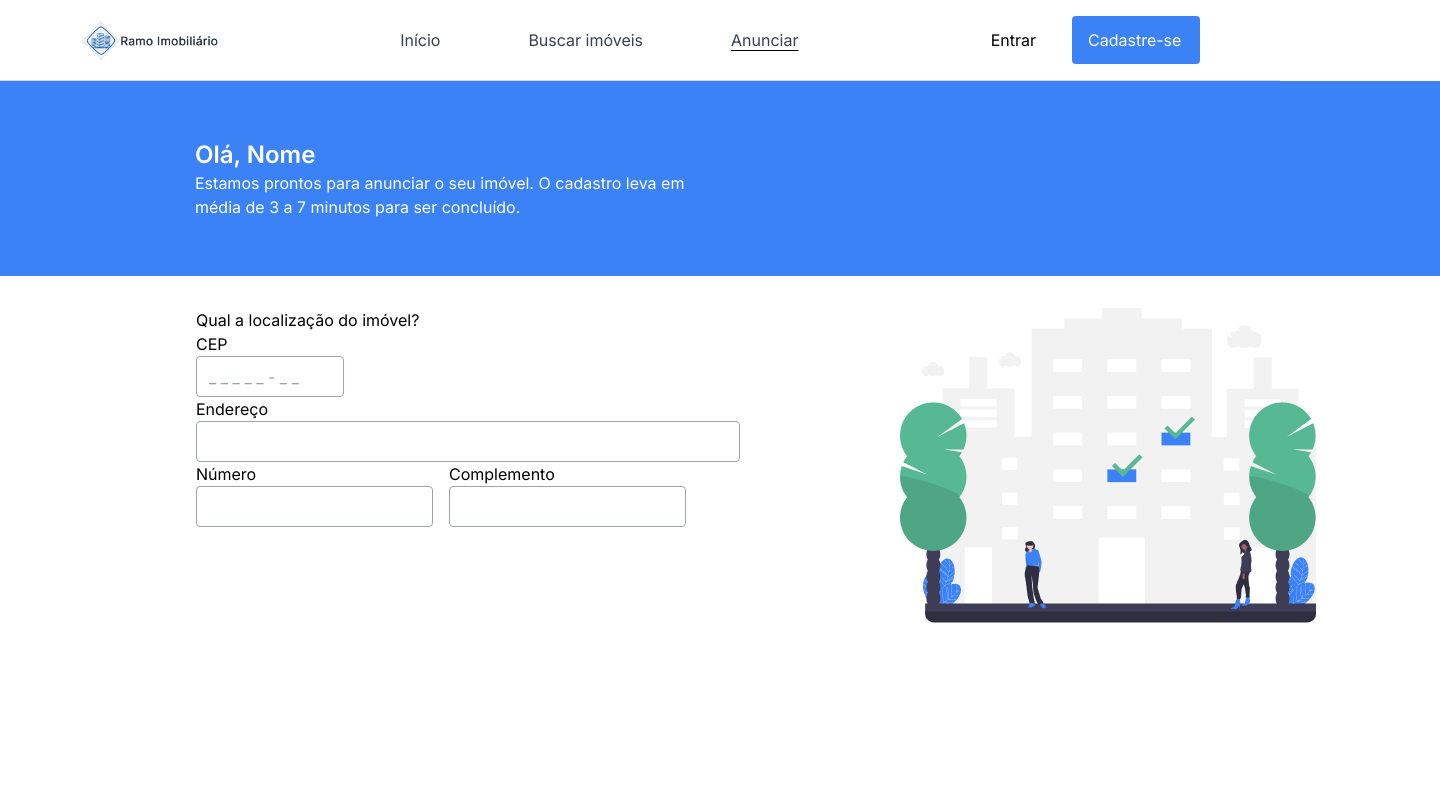
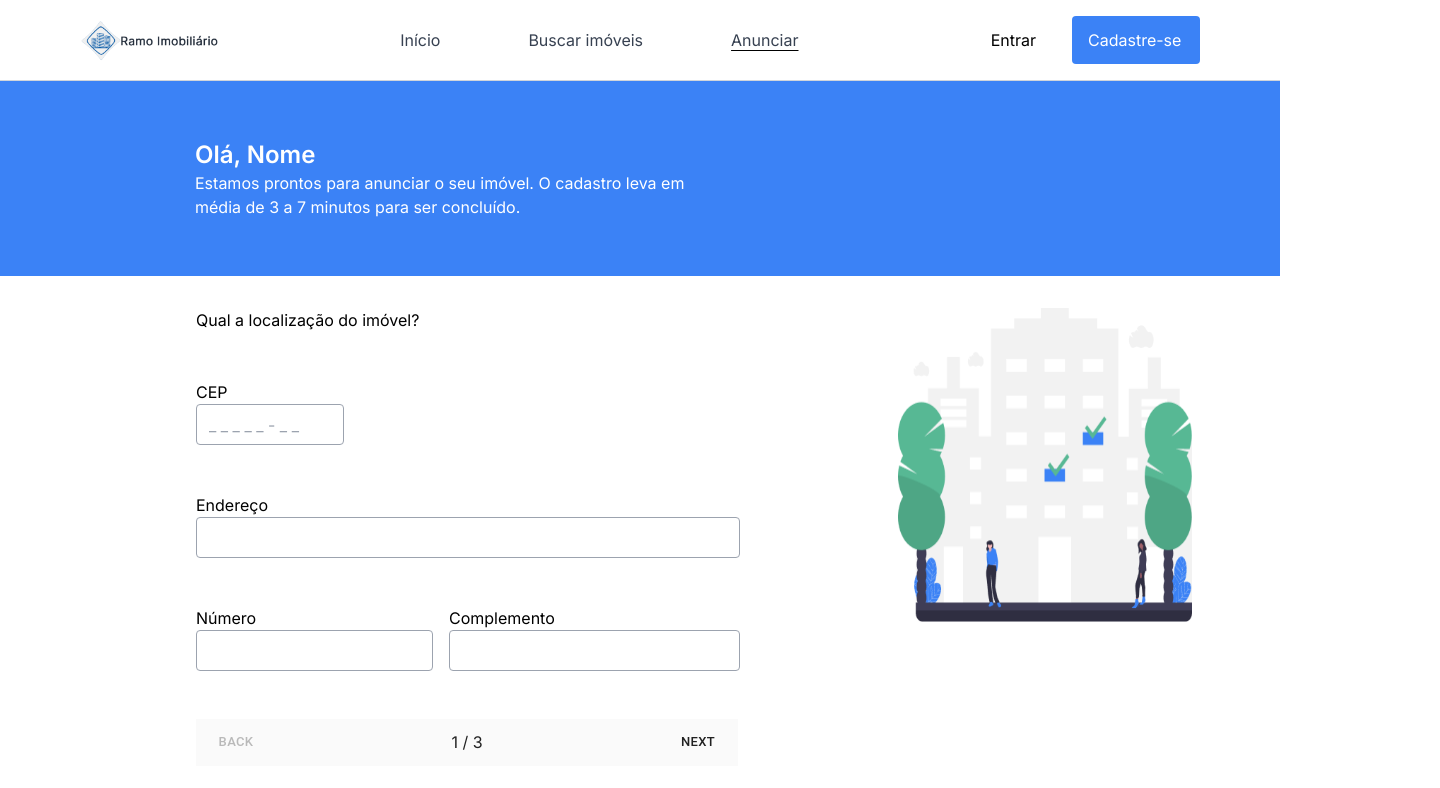
Before and after one commit to jpwf/Ramo-Imobiliario, a React (Vite) app in the folder client/: page /criar-anuncio in a window 1280 px wide. Shown: the top 788 px of the page, 1440 px wide, since content can reach past the window. Built offline with nearby package versions, Linux system fonts and the light colour scheme.

Commit message:
almost done

```diff
--- a/client/package.json
+++ b/client/package.json
@@ -20,6 +20,7 @@
     "yup": "^0.32.11"
   },
   "devDependencies": {
+    "@material-ui/core": "^4.12.4",
     "@mui/material": "^5.11.4",
     "@tailwindcss/forms": "^0.5.3",
     "@types/react": "^18.0.26",
--- /dev/null
+++ b/client/src/components/Stepper.jsx
@@ -0,0 +1,76 @@
+// import React from 'react';
+// import Box from '@material-ui/core';
+// import Stepper from '@material-ui/core';
+// import Step from '@material-ui/core';
+// import StepLabel from '@material-ui/core';
+// import Button from '@material-ui/core';
+// import Typography from '@material-ui/core';
+
+import {Box, MobileStepper, Button, useTheme} from '@material-ui/core'
+// import {KeyboardArrowLeft} from '@material-ui/core';
+// import {KeyboardArrowRight} from '@material-ui/core/';
+
+import * as React from 'react'
+
+
+
+function AnuncioStepper() {
+  const steps = [1, 2, 3]
+  const theme = useTheme()
+  const [activeStep, setActiveStep] = React.useState(0);
+  const maxSteps = steps.length;
+
+
+  const handleNext = () => {
+    setActiveStep((prevActiveStep) => prevActiveStep + 1);
+  };
+
+  const handleBack = () => {
+    setActiveStep((prevActiveStep) => prevActiveStep - 1);
+  };
+
+  return(
+    <div>
+
+          <Box sx={{ maxWidth: 400, flexGrow: 1 }}>
+
+          <Box sx={{ height: 70, maxWidth: 543, width: '100%', py: 8, alignItems: 'center', justifyContent: 'center' }}>
+            {steps[activeStep].description}
+          </Box>
+          <MobileStepper
+            variant="text"
+            steps={maxSteps}
+            position="static"
+            activeStep={activeStep}
+            nextButton={
+              <Button
+                size="small"
+                onClick={handleNext}
+                disabled={activeStep === maxSteps - 1}
+                sx={{ bgcolor: 'background.b500', color:'text.paper'}}
+              >
+                Next
+                {/* {theme.direction === 'rtl' ? (
+                    <KeyboardArrowLeft />
+                  ) : (
+                    <KeyboardArrowRight />
+                  )} */}
+              </Button>
+            }
+            backButton={
+              <Button size="small" onClick={handleBack} disabled={activeStep === 0}>
+                {/* {theme.direction === 'rtl' ? (
+                    <KeyboardArrowRight />
+                  ) : (
+                    <KeyboardArrowLeft />
+                  )} */}
+                Back
+              </Button>
+            }
+          />
+        </Box>
+
+    </div>
+  )
+}
+export default AnuncioStepper
--- a/client/src/pages/Anuncio.jsx
+++ /dev/null
@@ -1,32 +0,0 @@
-import React from 'react';
-
-
-function Anuncio(){
-  return(
-    <div>
-      <div className='bg-blue-400 '>
-        <h2>Olá user</h2>
-
-        <p>Estamos prontos para anunciar o seu imóvel. O cadastro leva em <br></br>
-        média de 3 a 7 minutos para ser concluído.</p>
-      </div>
-      <div className='flex  flex-col justify-start'>
-        <p>Qual a localização do seu imóvel?</p>
-        <div className='flex flex-col'>
-          <label>CEP</label>
-          <input type='number' placeholder='_____-__' />
-        </div>
-        <div className='flex flex-col'>
-          <label>Endereço *</label>
-          <input type='name' />
-        </div>
-        <div className='flex'>
-
-        </div>
-        </div>
-
-
-    </div>
-  )
-}
-export default Anuncio
--- a/client/src/pages/CreateAnuncio.jsx
+++ b/client/src/pages/CreateAnuncio.jsx
@@ -1,54 +1,53 @@
-// import { useState } from 'react';
-// import Navbar from '../components/navBar'
-// import Stepper from "@mui/material"
-// import {Stepper,Step, StepLabel} from "@mui/material"
-// import Step from "@mui/material/Step"
-// import StepLabel from "@mui/material/StepLabel"
-// import Button from '@mui/material/Button';
+import AnuncioStepper from '../components/Stepper'
 import Navbar from '../components/navBar'
 import anuncio from '../assets/anuncio.png'
+// import {Stepper, Step, StepLabel, Button, Typography, Box} from '@material-ui/core'
+// import * as React from 'react';
+
+
+
 
 function CriarAnuncio() {
-    // const [activeStep, setActiveStep] = useState(1);
+
+
     return(
-        <div className='w-full h-screen'>
+        <div className=' w-full h-screen'>
            <Navbar />
-            <div className='flex flex-col w-[1440px] h-[195px] bg-blue-500 pl-[195px] justify-center  text-white  '>
+            <div className='flex flex-col w-full h-[195px] bg-blue-500 pl-[195px] justify-center  text-white  '>
                 <h2 className='font-semibold items-center text-2xl'>Olá, Nome</h2>
                 <p className='items-center text-base'>Estamos prontos para anunciar o seu imóvel. O cadastro leva em <br/>
                 média de 3 a 7 minutos para ser concluído.</p>
             </div>
-            <div className='flex gap-40 pt-8'>
-                <div className='flex flex-col pl-[196px] '>
+            <div className='flex gap-40 pt-8 pl-[196px] w-full h-screen' >
+                <div className='flex flex-col  gap-12 w-1/2'>
                     <p>Qual a localização do imóvel?</p>
-                    <label>CEP</label>
-                    <input className='px-3 py-4  w-[148px] h-[41px] items-center border border-solid box-border border-gray-400 rounded' placeholder='_ _ _ _ _ - _ _'/>
-                    <label>Endereço</label>
-                    <input className='w-[544px] h-[41px] rounded border border-solid border-box border-gray-400 px-3 py-4 items-center' />
+                    <div className='flex flex-col'>
+                        <label>CEP</label>
+                        <input className='px-3 py-4  w-[148px] h-[41px] items-center border border-solid box-border border-gray-400 rounded' placeholder='_ _ _ _ _ - _ _'/>
+                    </div>
+
+                    <div>
+                        <label>Endereço</label>
+                        <input className='w-[544px] h-[41px] rounded border border-solid border-box border-gray-400 px-3 py-4 items-center' />
+                    </div>
+
                    <div className='flex gap-4 ' >
                         <div className='flex flex-col'>
                             <label>Número</label>
-                            <input className='w-[237px] h-[41px] items-center px-3 py-4 rounded border border-solid border-box border-gray-400 '/>
+                            <input className='w-[237px] h-[41px] items-center px-4 py-3 rounded border border-solid border-box border-gray-400 '/>
                         </div>
                         <div className='flex flex-col'>
                         <label>Complemento</label>
-                            <input className='w-[237px] h-[41px] items-center px-3 py-4 rounded border border-solid border-box border-gray-400 '/>
+                            <input className='w-[291px] h-[41px] items-center px-4 py-3 rounded border border-solid border-box border-gray-400 '/>
                         </div>
+
                    </div>
+                   <AnuncioStepper className='mb-[176px]' />
                 </div>
-                <img src={anuncio} />
+                <img src={anuncio} className='max-w-[416px] max-h-[314px] pr-[122px]' />
             </div>
-            {/* <Stepper activeStep={activeStep}>
-                <Step>
-                    <StepLabel></StepLabel>
-                </Step>
-                <Step>
-                    <StepLabel></StepLabel>
-                </Step>
-                <Step>
-                    <StepLabel></StepLabel>
-                </Step>
-            </Stepper> */}
+
+
 
 
         </div>
--- /dev/null
+++ b/client/src/pages/createAnuncio-2.jsx
@@ -0,0 +1,44 @@
+import React from 'react';
+import Navbar from '../components/navBar'
+import AnuncioStepper from '../components/Stepper'
+  import {Slider, Box} from '@material-ui/core'
+  import anuncio from '../assets/anuncio.png'
+
+function CreateAnuncio2(){
+  return(
+
+    <div className='h-screen'>
+      <Navbar />
+      <div className='flex gap-40'>
+        <div className='pl-[195px] pt-[72px] flex flex-col'>
+          <div className='  pb-[24px] '>
+            <h2 className='text-xl font-bold text-gray-800'>Detalhes sobre o seu imóvel</h2>
+            <p className='text-base text-gray-800 font-normal'>Essas informações são importantes para que seu anúncio apareça</p>
+            <p>corretamente nas buscas dos interessados</p>
+          </div>
+          <div>
+            <p>Insira a imagem do seu imóvel:</p>
+            {/* Inserir uploader component */}
+            <div className='w-[544px] h-[157px] items-center'>Inserir component uploader</div>
+          </div>
+
+            <label className='flex flex-col gap-2'>
+              Descreva seu imóvel:
+              <textarea className='max-h-[544px]' rows={8} cols={24}/>
+            </label>
+
+
+          <p className='pb-[56px] pt-[26px]'>Quantidade de quartos:</p>
+          <Slider defaultValue={50} aria-label="Default" valueLabelDisplay="auto" />
+          <div className='py-[22px]'></div>
+          <AnuncioStepper/>
+        </div>
+
+        <img src={anuncio} className='max-w-[416px] max-h-[314px] pr-[122px]' />
+      </div>
+
+
+    </div>
+  )
+}
+export default CreateAnuncio2
--- a/client/src/routes/Routes.jsx
+++ b/client/src/routes/Routes.jsx
@@ -7,6 +7,7 @@ import { ToastContainer } from 'react-toastify'
 import App from '../App'
 import Busca from '../pages/Busca'
 import CriarAnuncio from '../pages/CreateAnuncio'
+import CriarAnuncio2 from '../pages/createAnuncio-2'
 import ErrorPage from '../pages/Error'
 import Inicio from '../pages/Inicio'
 import LoginPage from '../pages/Login'
@@ -20,6 +21,7 @@ export default function router() {
             <Route path='/' element={<Inicio />} />
             <Route path='/busca' element={<Busca />} />
             <Route path='/criar-anuncio' element={<CriarAnuncio />} />
+            <Route path='/criar-anuncio2' element={<CriarAnuncio2 />} />
             <Route path='/login' element={<LoginPage />} />
             <Route path='/cadastro' element={<Register />} />
             <Route path='*' element={<ErrorPage />} />
```
Also changed, not shown: client/src/pages/createAnuncio-3.jsx (added), 1 other file (tests, documents, lock files or other folders).
